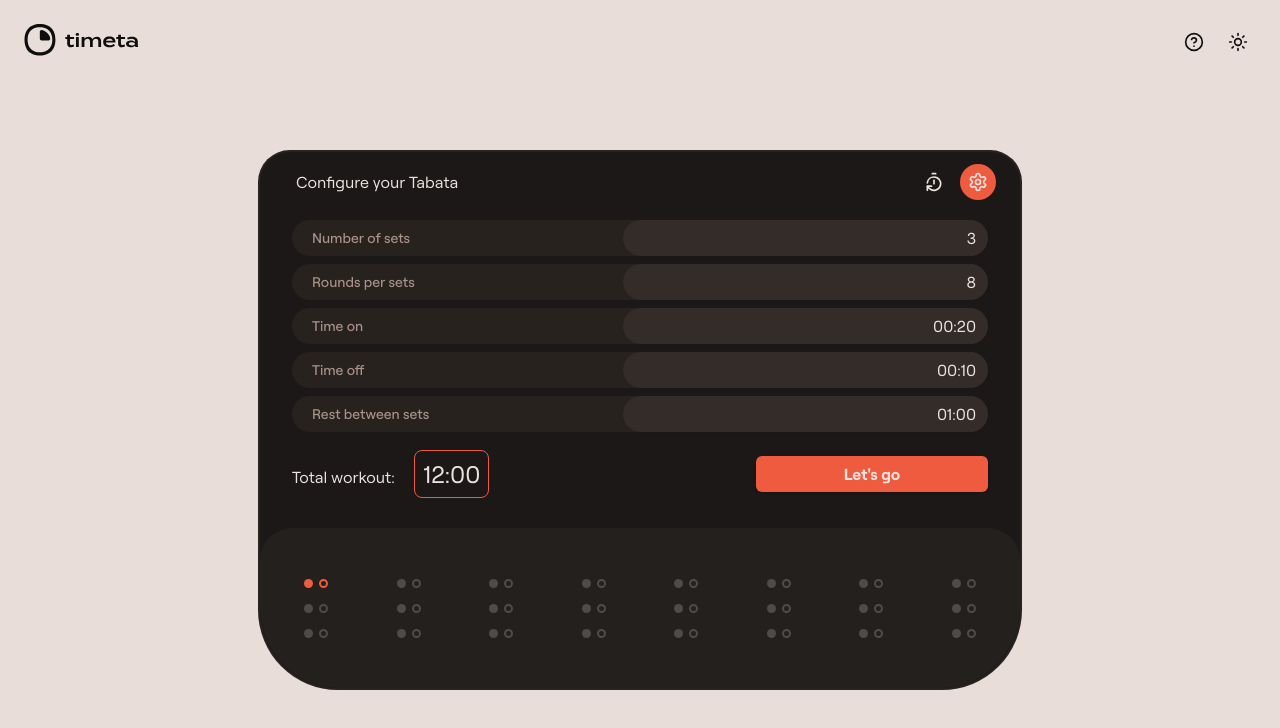
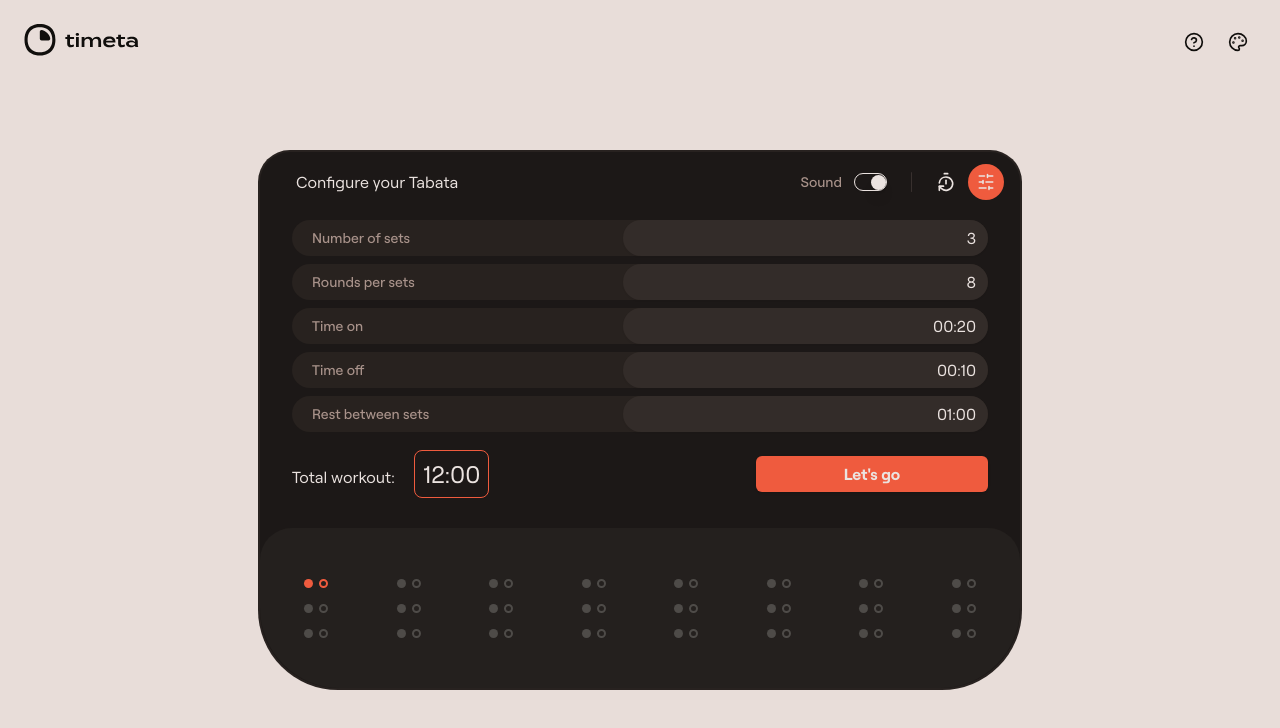
Before and after one commit to danarocha-br/timeta, a Next.js app: page / in a window 1280 px wide. Shown: the top 728 px of the page. Built offline with nearby package versions, Linux system fonts and the light colour scheme; no server answers.

Commit message:
:sparkles: feat: user can turn off sound

```diff
--- a/package.json
+++ b/package.json
@@ -14,6 +14,7 @@
     "@radix-ui/react-icons": "^1.3.0",
     "@radix-ui/react-label": "^2.1.0",
     "@radix-ui/react-slot": "^1.1.0",
+    "@radix-ui/react-switch": "^1.1.1",
     "@radix-ui/react-tooltip": "^1.1.3",
     "class-variance-authority": "^0.7.0",
     "clsx": "^2.1.1",
--- a/src/components/ui/header.tsx
+++ b/src/components/ui/header.tsx
@@ -1,6 +1,6 @@
 "use client";
 import React, { useCallback } from "react";
-import { HelpCircle, Moon, Sun } from "lucide-react";
+import { HelpCircle, Palette } from "lucide-react";
 import { useTheme } from "next-themes";
 
 import { Button } from "./button";
@@ -64,8 +64,7 @@ export const Header: React.FC = () => {
                 className="text-text-header hover:text-text-header"
                 onClick={cycleTheme}
               >
-                <Sun className="h-[1.2rem] w-[1.2rem] rotate-0 scale-100 transition-all dark:-rotate-90 dark:scale-0" />
-                <Moon className="absolute h-[1.2rem] w-[1.2rem] rotate-90 scale-0 transition-all dark:rotate-0 dark:scale-100" />
+                <Palette className="h-[1.2rem] w-[1.2rem] rotate-0 scale-100 transition-all" />
               </Button>
             </TooltipTrigger>
             <TooltipContent>
--- /dev/null
+++ b/src/components/ui/switch.tsx
@@ -0,0 +1,29 @@
+"use client"
+
+import * as React from "react"
+import * as SwitchPrimitives from "@radix-ui/react-switch"
+
+import { cn } from "@/lib/utils"
+
+const Switch = React.forwardRef<
+  React.ElementRef<typeof SwitchPrimitives.Root>,
+  React.ComponentPropsWithoutRef<typeof SwitchPrimitives.Root>
+>(({ className, ...props }, ref) => (
+  <SwitchPrimitives.Root
+    className={cn(
+      "peer inline-flex h-[18px] w-[33px] shrink-0 cursor-pointer items-center rounded-full border-[1.5px] border-foreground shadow-sm transition-colors focus-visible:outline-none focus-visible:ring-2 focus-visible:ring-ring focus-visible:ring-offset-2 focus-visible:ring-offset-background disabled:cursor-not-allowed disabled:opacity-50 data-[state=checked]:border-foreground data-[state=unchecked]:border-foreground/20",
+      className
+    )}
+    {...props}
+    ref={ref}
+  >
+    <SwitchPrimitives.Thumb
+      className={cn(
+        "pointer-events-none block h-[15px] w-[15px] rounded-full bg-foreground/20 shadow-lg ring-0 transition-transform  data-[state=checked]:translate-x-4 data-[state=checked]:bg-foreground data-[state=unchecked]:translate-x-0"
+      )}
+    />
+  </SwitchPrimitives.Root>
+));
+Switch.displayName = SwitchPrimitives.Root.displayName
+
+export { Switch }
--- a/src/components/ui/timer/animation.ts
+++ b/src/components/ui/timer/animation.ts
@@ -1,41 +1,3 @@
-export const cardAnimation = {
-  open: {
-    height: 160,
-    width: 760,
-    transition: {
-      duration: 0.3,
-      ease: "easeInOut",
-    },
-  },
-  closed: {
-    height: 160,
-    width: 760,
-    transition: {
-      duration: 0.3,
-      ease: "easeInOut",
-    },
-  },
-};
-
-export const cardPanel = {
-  closed: {
-    height: 220,
-    width: 764,
-    transition: {
-      duration: 0.3,
-      ease: "easeInOut",
-    },
-  },
-  open: {
-    height: "auto",
-    width: 764,
-    transition: {
-      duration: 0.3,
-      ease: "easeInOut",
-    },
-  },
-};
-
 export const formAnimation = {
   closed: {
     opacity: 0,
--- a/src/components/ui/timer/index.tsx
+++ b/src/components/ui/timer/index.tsx
@@ -1,11 +1,9 @@
 "use client";
 import React, { useEffect, useState } from "react";
-import { Settings, TimerReset } from "lucide-react";
+import { TimerReset, SlidersHorizontal } from "lucide-react";
 import { motion } from "framer-motion";
 
 import {
-  cardAnimation,
-  cardPanel,
   formAnimation,
   indicatorsAnimation,
 } from "./animation";
@@ -15,6 +13,8 @@ import { TimerButton } from "./button";
 
 import { useTabataStore } from "@/store/tabata";
 import { cn } from "@/lib/utils";
+import { Switch } from "../switch";
+import { Label } from "../label";
 
 const timeStringToSeconds = (timeString: string): number => {
   const [minutes, seconds] = timeString.split(":").map(Number);
@@ -33,24 +33,6 @@ const secondsToTimeString = (totalSeconds: number): string => {
 
 let audioContext: AudioContext | null = null;
 
-const createBeep = (frequency = 800, duration = 0.1, volume = 0.1) => {
-  if (!audioContext) {
-    //@ts-expect-error error
-    audioContext = new (window.AudioContext || window.webkitAudioContext)();
-  }
-  const oscillator = audioContext.createOscillator();
-  const gainNode = audioContext.createGain();
-
-  oscillator.connect(gainNode);
-  gainNode.connect(audioContext.destination);
-
-  oscillator.type = "sine";
-  oscillator.frequency.setValueAtTime(frequency, audioContext.currentTime);
-  gainNode.gain.setValueAtTime(volume, audioContext.currentTime);
-
-  oscillator.start();
-  oscillator.stop(audioContext.currentTime + duration);
-};
 
 export const TabataTimer: React.FC = () => {
   const {
@@ -85,8 +67,44 @@ export const TabataTimer: React.FC = () => {
     (config.roundsPerSet * (timeOnSeconds + timeOffSeconds) +
       (config.sets > 1 ? restBetweenSetsSeconds : 0));
 
-  const [hasBeeped, setHasBeeped] = useState(false); // Flag to track beep status for time on
-  const [hasTimeOffBeeped, setHasTimeOffBeeped] = useState(false); // Flag for time off beep
+  const [hasBeeped, setHasBeeped] = useState(false);
+  const [hasTimeOffBeeped, setHasTimeOffBeeped] = useState(false);
+  const [isSoundOn, setIsSoundOn] = useState(true);
+
+  const handleSoundToggle = () => {
+    setIsSoundOn((prev) => !prev);
+  };
+
+  const createBeep = (frequency = 800, duration = 0.1, volume = 0.1) => {
+    if (!isSoundOn) {
+      return;
+    }
+    if (!audioContext) {
+      //@ts-expect-error error
+      audioContext = new (window.AudioContext || window.webkitAudioContext)();
+    }
+    const oscillator = audioContext.createOscillator();
+    const gainNode = audioContext.createGain();
+
+    oscillator.connect(gainNode);
+    gainNode.connect(audioContext.destination);
+
+    oscillator.type = "sine";
+    oscillator.frequency.setValueAtTime(frequency, audioContext.currentTime);
+    gainNode.gain.setValueAtTime(volume, audioContext.currentTime);
+
+    oscillator.start();
+    oscillator.stop(audioContext.currentTime + duration);
+  };
+
+  useEffect(() => {
+    if (isRunning) {
+      if (isSoundOn) {
+        createBeep();
+      }
+    }
+  // eslint-disable-next-line react-hooks/exhaustive-deps
+  }, [isRunning, isSoundOn]);
 
   useEffect(() => {
     let interval: NodeJS.Timeout;
@@ -262,6 +280,44 @@ export const TabataTimer: React.FC = () => {
     }
   }, [config, isSettingsOpened, setIsSettingsOpened]);
 
+  const cardPanel = {
+    closed: {
+      height: 220,
+      width: config.roundsPerSet > 12 ? 1100 : 764,
+      transition: {
+        duration: 0.3,
+        ease: "easeInOut",
+      },
+    },
+    open: {
+      height: "auto",
+      width: config.roundsPerSet > 12 ? 1100 : 764,
+      transition: {
+        duration: 0.3,
+        ease: "easeInOut",
+      },
+    },
+  };
+
+  const cardAnimation = {
+    open: {
+      height: 160,
+      width: config.roundsPerSet > 12 ? 1097 : config.roundsPerSet > 16 ? 1000 :  760,
+      transition: {
+        duration: 0.3,
+        ease: "easeInOut",
+      },
+    },
+    closed: {
+      height: 160,
+      width: config.roundsPerSet > 12 ? 1097 : 760,
+      transition: {
+        duration: 0.3,
+        ease: "easeInOut",
+      },
+    },
+  };
+
   return (
     <motion.section
       initial="open"
@@ -293,9 +349,22 @@ export const TabataTimer: React.FC = () => {
             </p>
           </h2>
         )}
-        <div className="flex gap-2 mr-5">
+        <div className="flex items-center gap-1 mr-3">
+          <div className="flex items-center space-x-3 mr-2">
+            <Label htmlFor="sound" className="text-sm">
+              Sound
+            </Label>
+            <Switch
+              id="sound"
+              checked={isSoundOn}
+              onCheckedChange={handleSoundToggle}
+            />
+          </div>
+
+          <div className="w-px h-5 rounded-full bg-muted-foreground/20 mx-3" />
+
           <Button variant="ghost" size="icon" onClick={reset}>
-            <TimerReset />
+            <TimerReset className="-mt-px" />
           </Button>
           <Button
             variant="ghost"
@@ -305,7 +374,7 @@ export const TabataTimer: React.FC = () => {
             )}
             onClick={toggleSettings}
           >
-            <Settings />
+            <SlidersHorizontal className="!h-[18px] !w-[18px]" />
           </Button>
         </div>
       </div>
@@ -360,7 +429,7 @@ export const TabataTimer: React.FC = () => {
           initial="open"
           animate={isSettingsOpened ? "open" : "closed"}
           variants={indicatorsAnimation}
-          className="space-y-4 w-full flex flex-col mx-4 "
+          className="space-y-4 w-full flex flex-col mx-4"
         >
           {Array.from({ length: config.sets }).map((_, setIndex) => (
             <div className="w-full" key={setIndex}>
```
Also changed, not shown: 2 other files (tests, documents, lock files or other folders).
